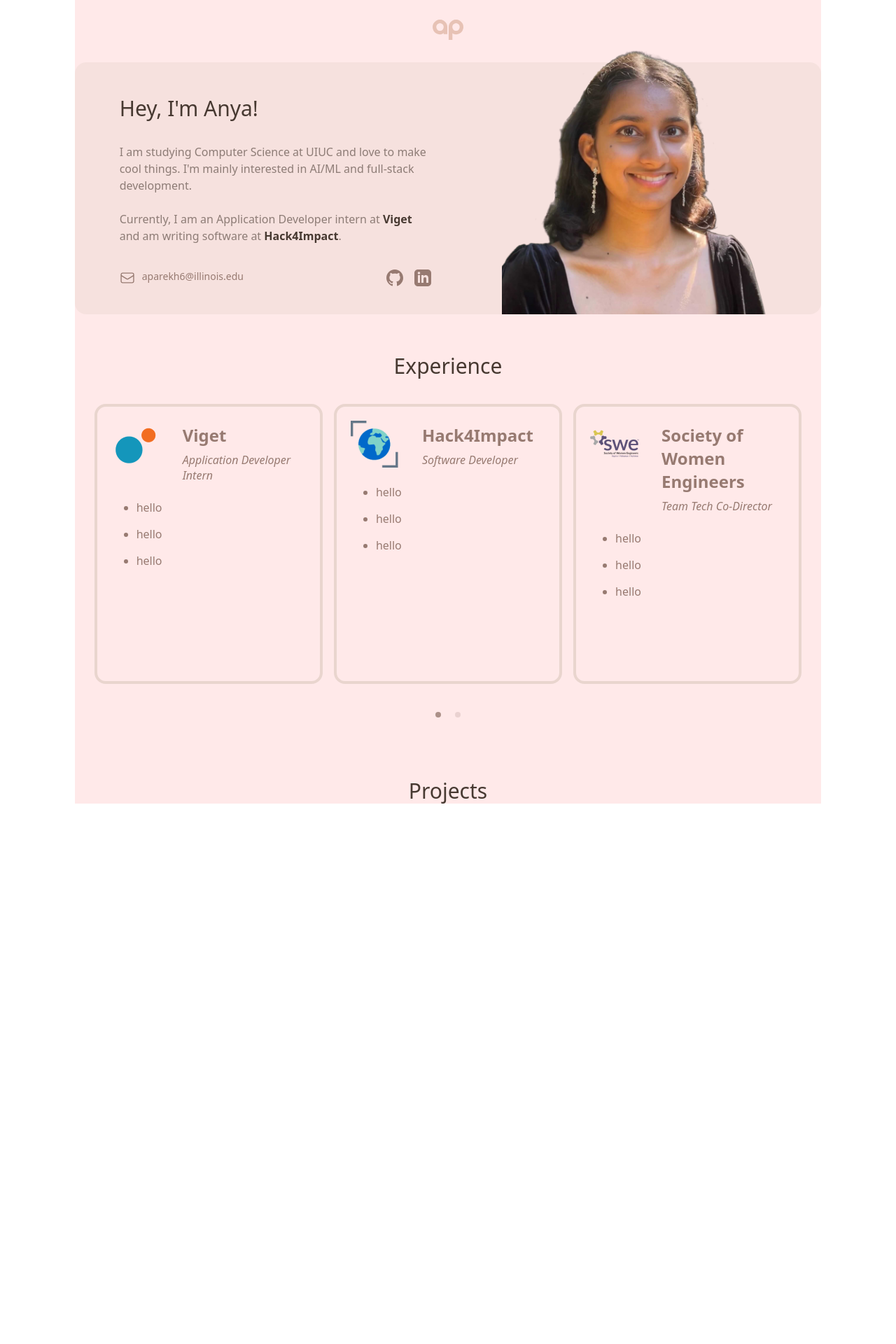
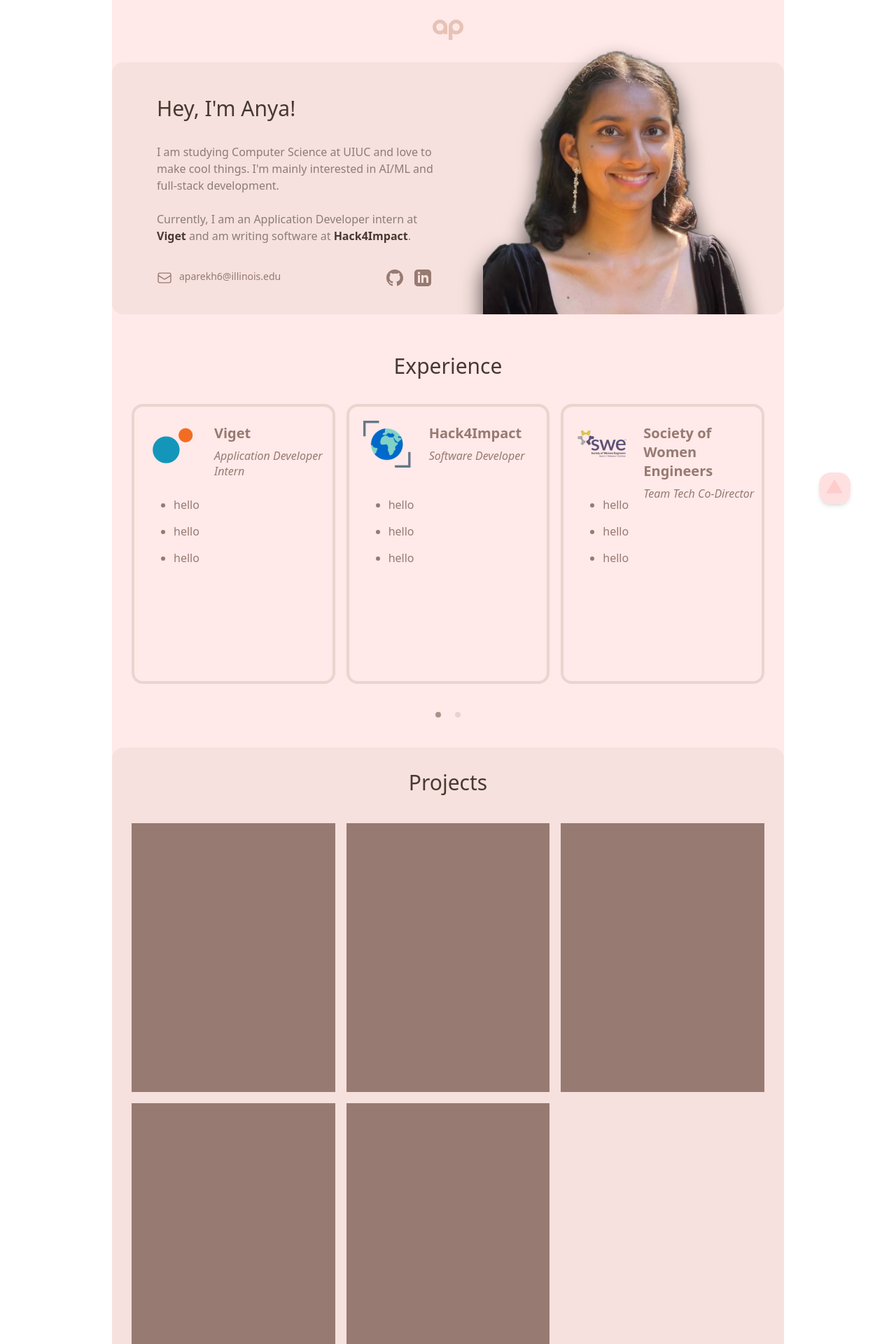
Before and after one commit to anyaparekh/website, a React (Create React App) app: page / in a window 1280 px wide. Shown: the top 1920 px of the page at 70% size. Before the commit the page ends 1150 px from the top, so only its background shows below. Built offline with nearby package versions, Linux system fonts and the light colour scheme; what @react-pdf/renderer would draw is missing.

Commit message:
Add project section

```diff
--- a/src/App.tsx
+++ b/src/App.tsx
@@ -74,10 +74,22 @@ const responsive = {
   },
 };
 
+const scrollUp = () => {
+  window.scrollTo({
+    top: 0,
+    behavior: "smooth", // for smoothly scrolling
+  });
+};
+
 export default function App() {
   return (
+    <>
+      <div
+        onClick={scrollUp}
+        className="w-[45px] h-[45px] bg-[url('../public/up.svg')] bottom-[80px] right-[65px] fixed rounded-2xl shadow-md"
+      />
       <div className="flex justify-center">
-      <div className="flex flex-col items-center self-center md:w-5/6 w-full h-full bg-[#ffe4e4]/[0.8]">
+        <div className="flex flex-col items-center self-center md:w-9/12 w-full h-full bg-[#ffe4e4]/[0.8]">
           <div className="mt-7 w-[44px] h-[29px] bg-[url('../public/logo.svg')]" />
           <div className="md:pt-5 w-full overflow-hidden">
             <div className="flex flex-row mt-3 md:h-[360px] h-[380px] bg-[#E9D5CE]/[0.41] z-10 rounded-2xl">
@@ -127,7 +139,12 @@ export default function App() {
                 </div>
               </div>
               <div className="hidden mt-10 md:flex-1 md:flex items-center justify-center">
-              <img src={headshot} alt={"headshot"} width={380} />
+                <img
+                  className="drop-shadow-[0_15px_15px_rgba(0,0,0,0.70)]"
+                  src={headshot}
+                  alt={"headshot"}
+                  width={380}
+                />
               </div>
             </div>
           </div>
@@ -144,10 +161,20 @@ export default function App() {
             />
           </div>
           {/* </div> */}
-        <p className="mt-14 self-center font-Aspekta font-medium text-3xl text-[#473931]">
+          <div className="flex flex-col mt-3 w-full h-full bg-[#E9D5CE]/[0.41] z-10 rounded-2xl mb-10">
+            <p className="mt-8 self-center font-Aspekta font-medium text-3xl text-[#473931] mb-8">
               Projects
             </p>
+            <div className="w-full grid md:grid-cols-2 lg:grid-cols-3 grid-cols-1 px-5 mb-6">
+              <div className="m-2 h-96 bg-[#977A71]"></div>
+              <div className="m-2 h-96 bg-[#977A71]"></div>
+              <div className="m-2 h-96 bg-[#977A71]"></div>
+              <div className="m-2 h-96 bg-[#977A71]"></div>
+              <div className="m-2 h-96 bg-[#977A71]"></div>
             </div>
           </div>
+        </div>
+      </div>
+    </>
   );
 }
--- a/src/ExperienceCard.tsx
+++ b/src/ExperienceCard.tsx
@@ -12,10 +12,10 @@ interface Props {
 const ExperienceCard: FC<Props> = ({ company, title, li1, li2, li3, logo }) => {
   return (
     <div className="h-[400px] border-4 border-[#E9D5CE] mx-2 rounded-2xl">
-      <div className="flex">
+      <div className="flex h-[105px]">
         <div className={`flex-2 mt-5 ml-5 w-[70px] h-[67px] ${logo}`} />
-        <div className="flex flex-1 flex-col ml-8">
-          <p className="flex-1 font-Aspekta font-bold text-[#977A71] mt-6 text-2xl">
+        <div className="flex flex-1 flex-col ml-6">
+          <p className="flex-2 font-Aspekta font-semibold text-[#977A71] mt-6 text-xl">
             {company}
           </p>
           <p className="flex-1 mt-2 text-[#977A71] italic">{title}</p>
```
Also changed, not shown: public/up.svg (added). Lines whose indentation alone changed are shown as unchanged.
